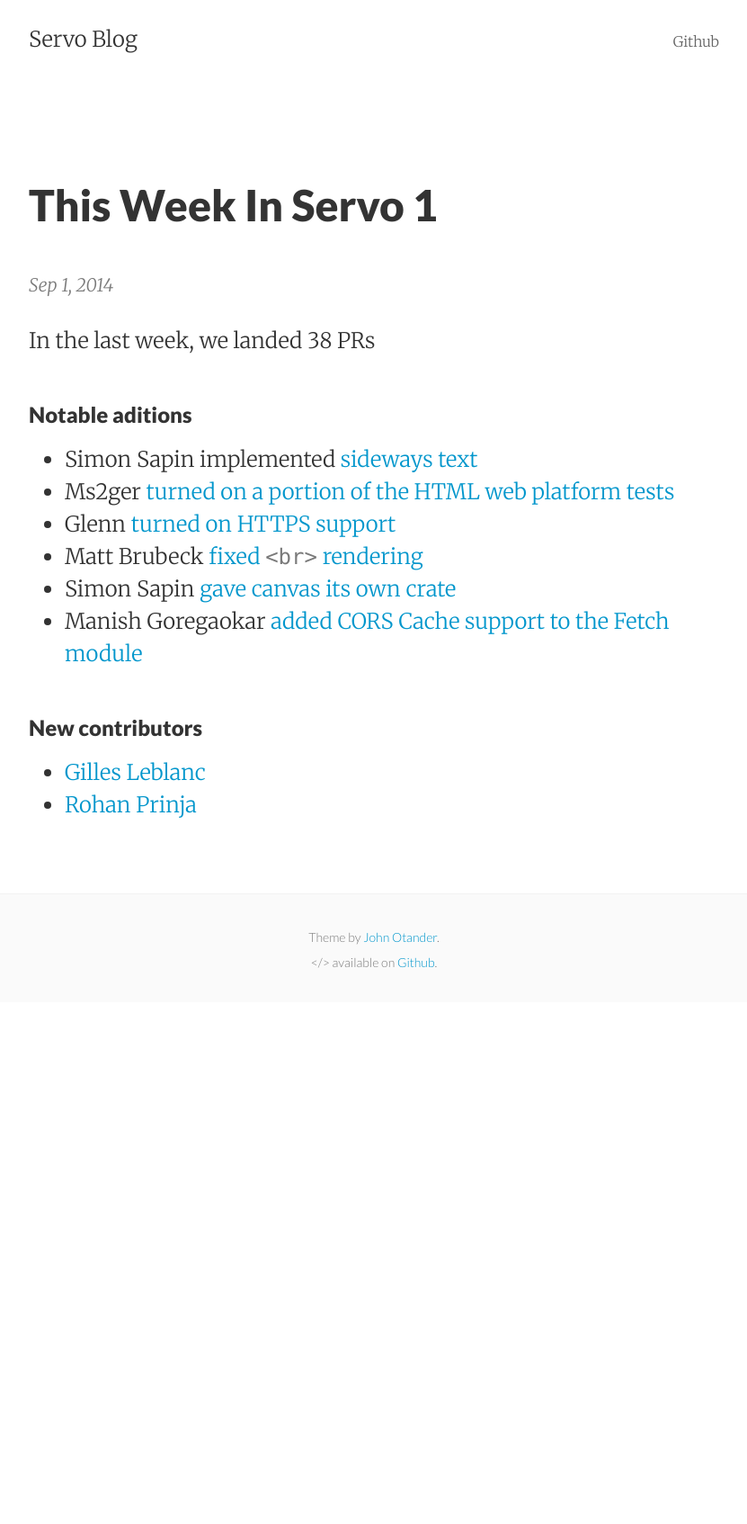
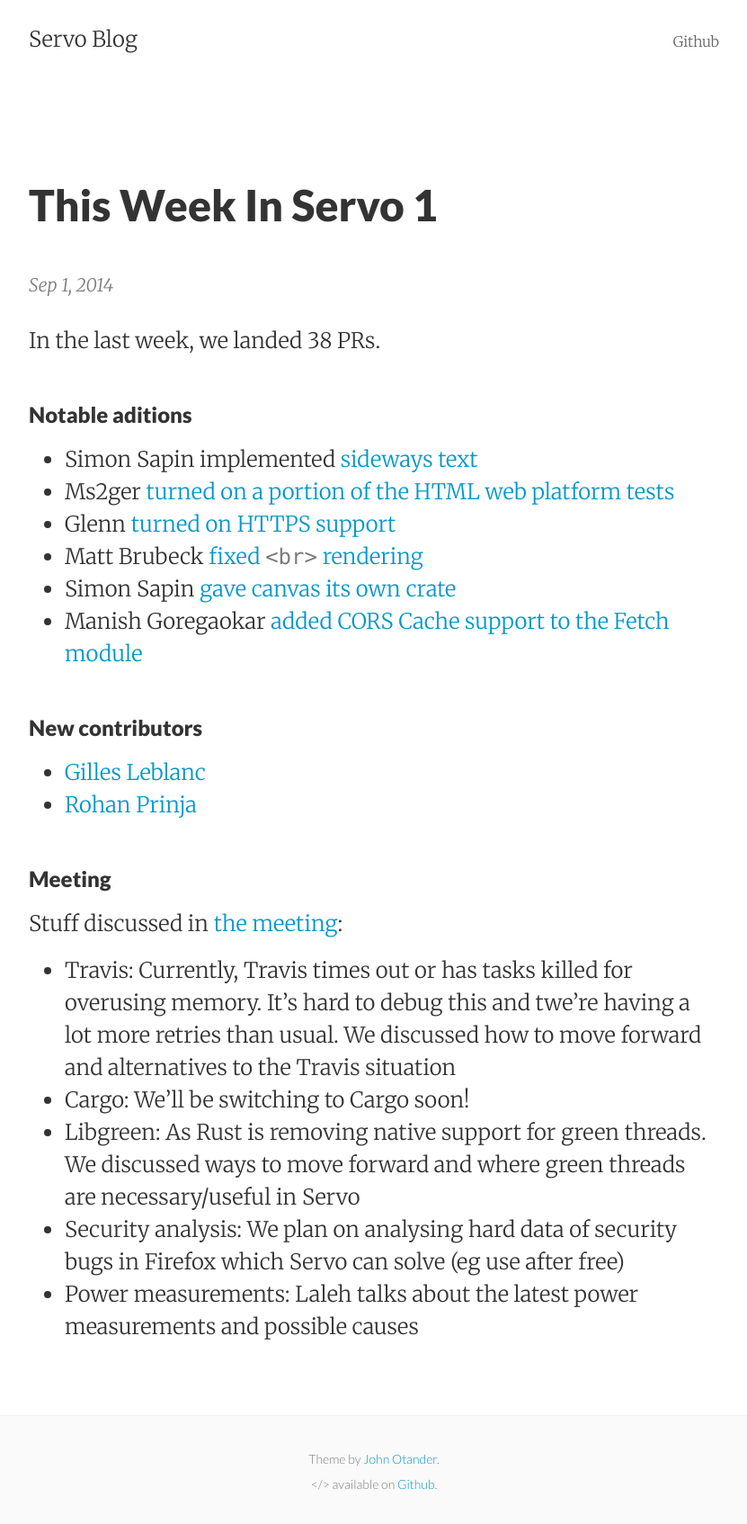
Before and after one commit to servo/blog.servo.org, a Jekyll site: the page built from _posts/2014-09-01-twis-1.md, in a window 1280 px wide. Shown: the whole page at 90% size, without its empty margins (224-1055 px from the left). Built offline with Jekyll 4.4.1, drawn with Linux system fonts in a browser that asks for light colours; before the commit the page ends 1114 px from its top, so only the background shows below that.

Commit message:
+meeting

```diff
--- a/_posts/2014-09-01-twis-1.md
+++ b/_posts/2014-09-01-twis-1.md
@@ -6,7 +6,7 @@
 categories:
 ---
 
-In the last week, we landed 38 PRs
+In the last week, we landed 38 PRs.
 
 ###Notable aditions
 
@@ -21,3 +21,13 @@
 
  - [Gilles Leblanc](https://github.com/gilles-leblanc)
  - [Rohan Prinja](https://github.com/wenderen)
+
+###Meeting
+
+Stuff discussed in [the meeting](https://github.com/servo/servo/wiki/Meeting-2014-08-25):
+
+ - Travis: Currently, Travis times out or has tasks killed for overusing memory. It's hard to debug this and twe're having a lot more retries than usual. We discussed how to move forward and alternatives to the Travis situation
+ - Cargo: We'll be switching to Cargo soon!
+ - Libgreen: As Rust is removing native support for green threads. We discussed ways to move forward and where green threads are necessary/useful in Servo
+ - Security analysis: We plan on analysing hard data of security bugs in Firefox which Servo can solve (eg use after free)
+ - Power measurements: Laleh talks about the latest power measurements and possible causes
```
